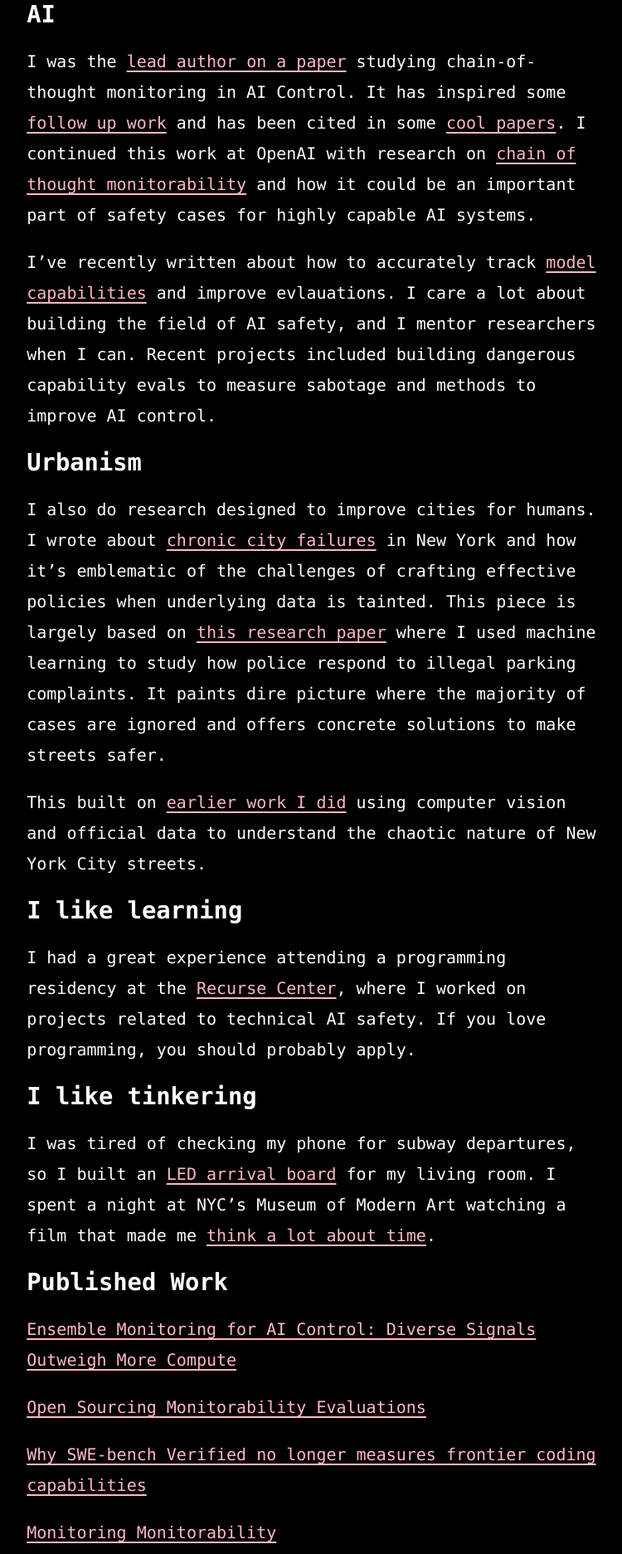
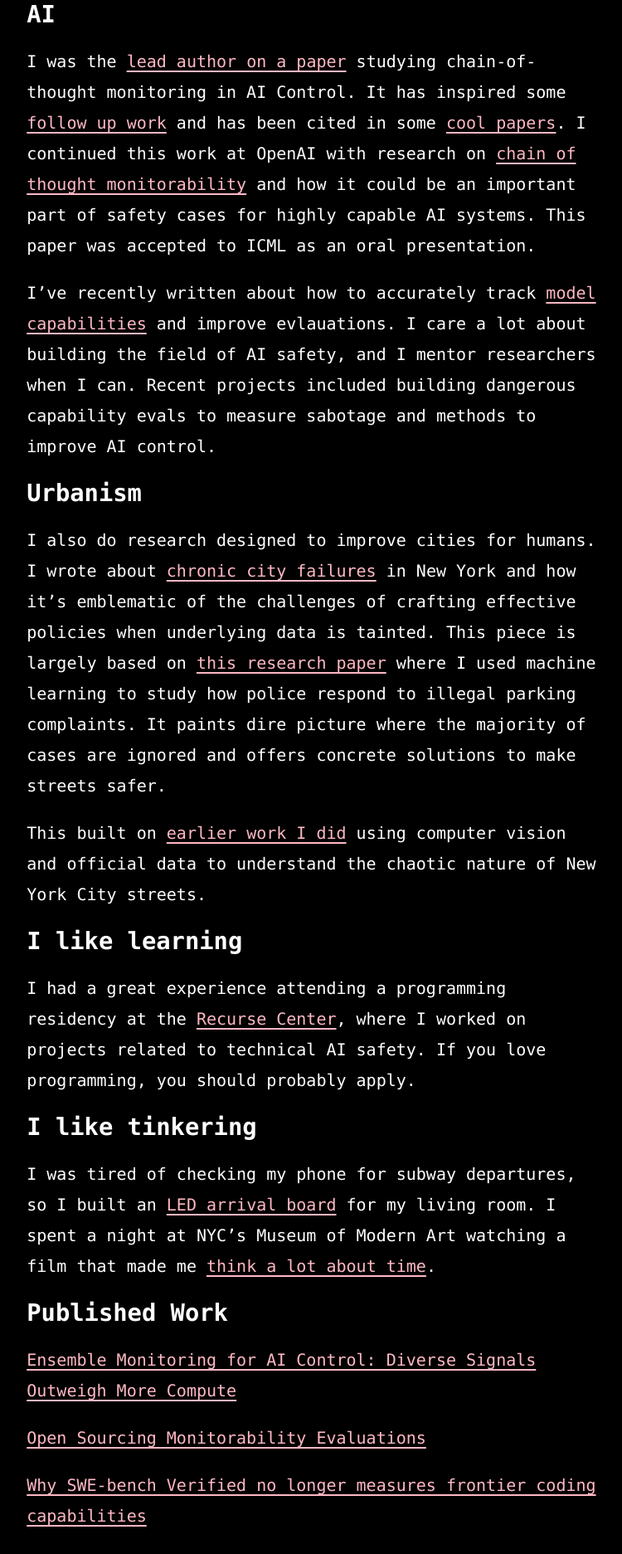
Before and after one commit to benarnav/benarnav.github.io, a Jekyll site: the page built from index.md, in a window 1280 px wide. Shown: the part 576-2449 px from the top of the page at 83% size, without its empty margins (261-1011 px from the left). Built offline with Jekyll 4.4.1, drawn with Linux system fonts in a browser that asks for light colours; some web fonts are replaced; some of the changed text lies outside the part shown.

Commit message:
add ICML info for paper

```diff
--- a/index.md
+++ b/index.md
@@ -15,7 +15,7 @@ AI safety, new projects, urbanism, [music](https://www.youtube.com/watch?v=OKgYJ
 
 ### AI
 
-I was the [lead author on a paper](https://arxiv.org/abs/2505.23575) studying chain-of-thought monitoring in AI Control. It has inspired some [follow up work](https://www.lesswrong.com/posts/nRcKDYi2KfRTXdvDF/extract-and-evaluate-monitoring-can-significantly-enhance) and has been cited in some [cool papers](https://arxiv.org/pdf/2507.11473). I continued this work at OpenAI with research on [chain of thought monitorability](https://openai.com/index/evaluating-chain-of-thought-monitorability/) and how it could be an important part of safety cases for highly capable AI systems.
+I was the [lead author on a paper](https://arxiv.org/abs/2505.23575) studying chain-of-thought monitoring in AI Control. It has inspired some [follow up work](https://www.lesswrong.com/posts/nRcKDYi2KfRTXdvDF/extract-and-evaluate-monitoring-can-significantly-enhance) and has been cited in some [cool papers](https://arxiv.org/pdf/2507.11473). I continued this work at OpenAI with research on [chain of thought monitorability](https://openai.com/index/evaluating-chain-of-thought-monitorability/) and how it could be an important part of safety cases for highly capable AI systems. This paper was accepted to ICML as an oral presentation.
 
 I've recently written about how to accurately track [model capabilities](https://openai.com/index/why-we-no-longer-evaluate-swe-bench-verified/) and improve evlauations. I care a lot about building the field of AI safety, and I mentor researchers when I can. Recent projects included building dangerous capability evals to measure sabotage and methods to improve AI control.
 
@@ -42,6 +42,7 @@ I was tired of checking my phone for subway departures, so I built an [LED arriv
 [Why SWE-bench Verified no longer measures frontier coding capabilities](https://openai.com/index/why-we-no-longer-evaluate-swe-bench-verified/)
 
 [Monitoring Monitorability](https://arxiv.org/abs/2512.18311)
+*In Proceedings of the 43rd International Conference on Machine Learning (ICML 2026), Oral Presentation*
 
 [CoT Red-Handed: Stress Testing Chain-of-Thought Monitoring](https://arxiv.org/abs/2505.23575)
 *In Proceedings of the 39th Conference on Neural Information Processing Systems (NeurIPS 2025)*
```
